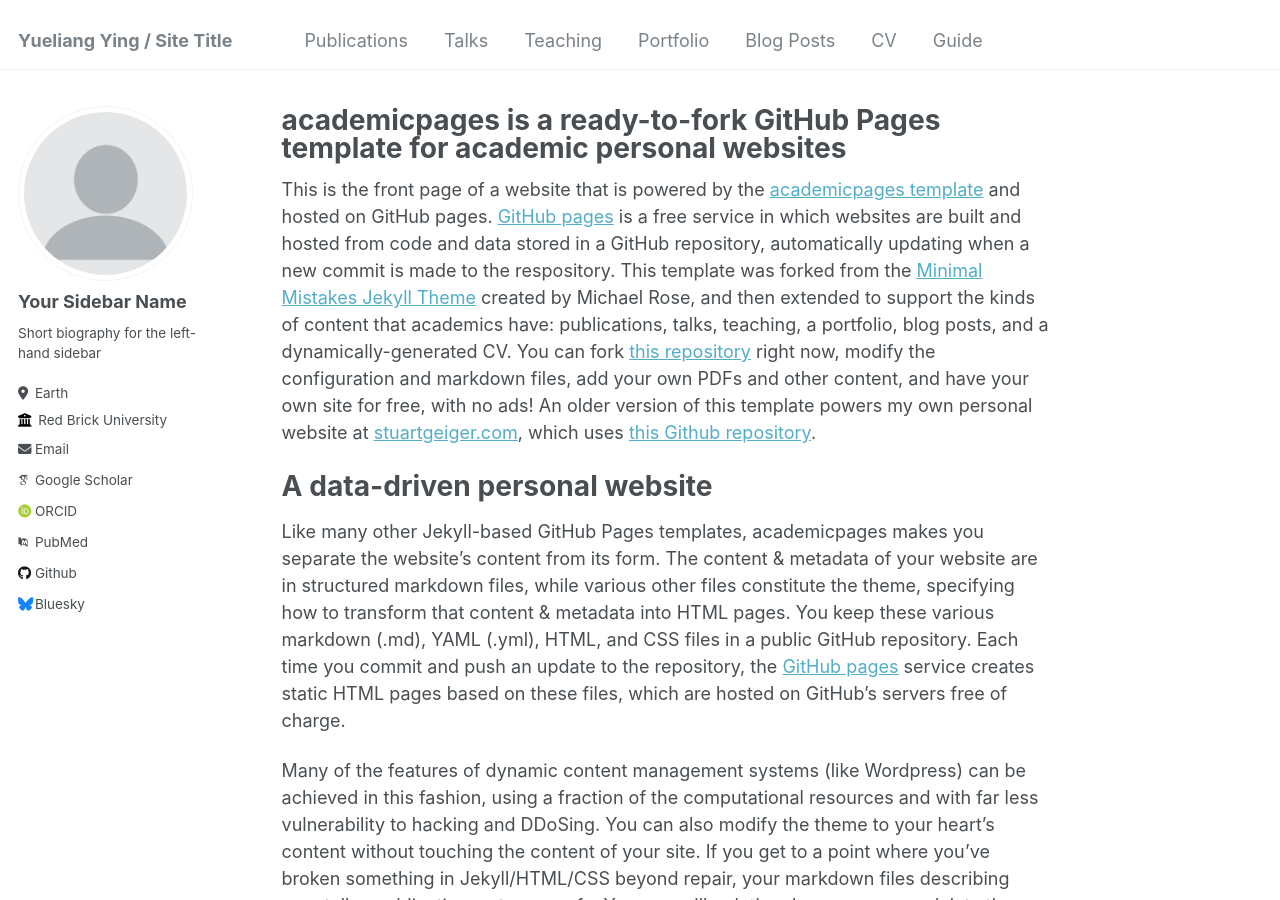
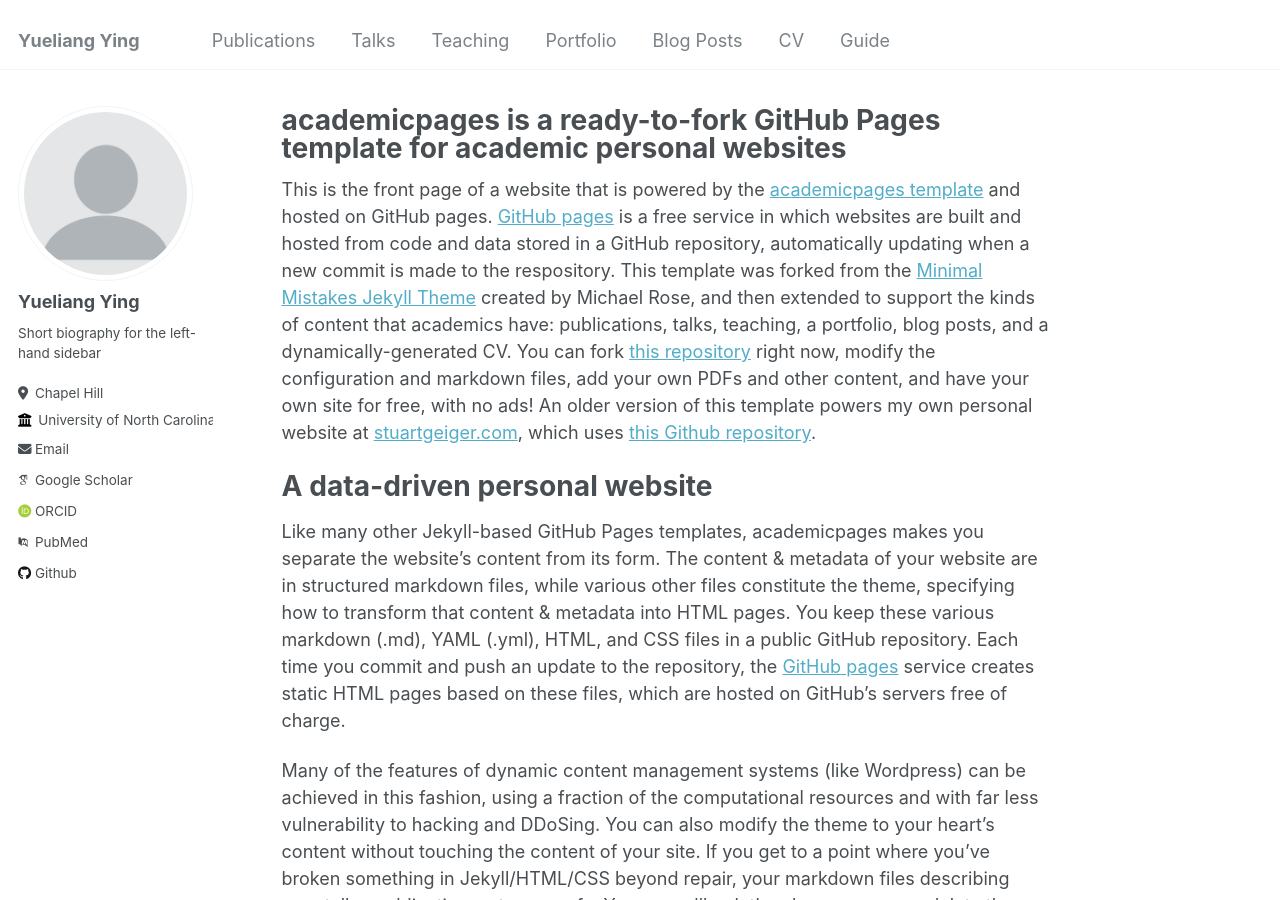
Before and after one commit to Snseam/snseam.github.io, a Jekyll site: the page built from _pages/about.md, in a window 1280 px wide and 900 px high. Built offline with Jekyll 4.4.1, drawn with Linux system fonts in a browser that asks for light colours; some web fonts are replaced.

Commit message:
Update _config.yml

```diff
--- a/_config.yml
+++ b/_config.yml
@@ -8,7 +8,7 @@
 
 # Basic Site Settings
 locale                   : "en-US"
-title                    : "Yueliang Ying / Site Title"
+title                    : "Yueliang Ying"
 title_separator          : "-"
 name                     : &name "Yueliang Ying"
 description              : &description "personal description"
@@ -22,13 +22,13 @@ repository               : "academicpages/academicpages.github.io"
 author:
   # Biographic information
   avatar           : "profile.png"
-  name             : "Your Sidebar Name"
+  name             : "Yueliang Ying"
   pronouns         : # example: "she/her"
   bio              : "Short biography for the left-hand sidebar"
-  location         : "Earth"
-  employer         : "Red Brick University"
+  location         : "Chapel Hill"
+  employer         : "University of North Carolina at Chapel Hill"
   uri              : # URL
-  email            : "none@example.org"
+  email            : "yingyl@unc.edu"
 
   # Academic websites
   arxiv            : # URL - Update with the correct link to your profile
@@ -47,7 +47,7 @@ author:
   stackoverflow    : # User number or user number and name (i.e., use "1" or "1/jeff-atwood")
 
   # Social media
-  bluesky          : "bsky.app" # Replace this with you Bluesky username
+  bluesky          : #"bsky.app" # Replace this with you Bluesky username
   facebook         : # Username
   flickr           : # Username
   foursquare       : # Username
@@ -56,7 +56,7 @@ author:
   keybase          : # Username
   instagram        : # Username
   lastfm           : # Username
-  linkedin         : # Username
+  linkedin         : # Usernames
   mastodon         : # URL
   medium           : # URL
   pinterest        : # Username
```
